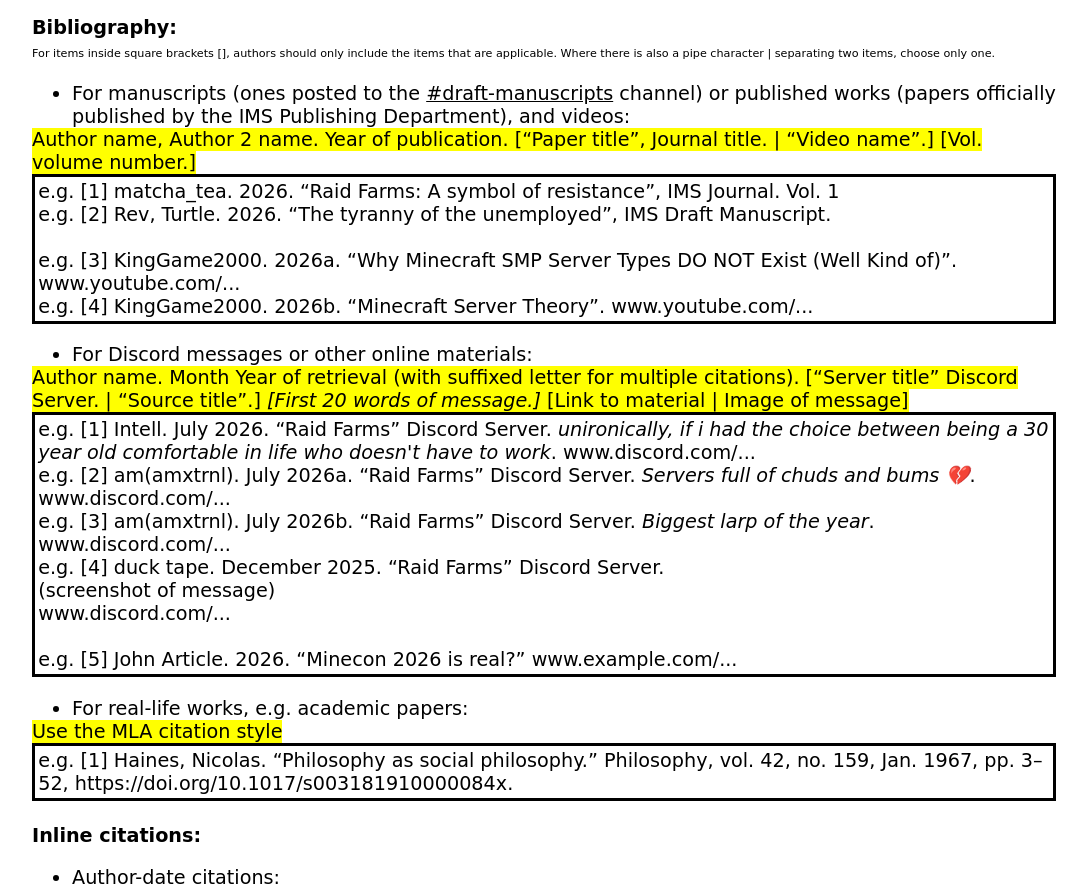
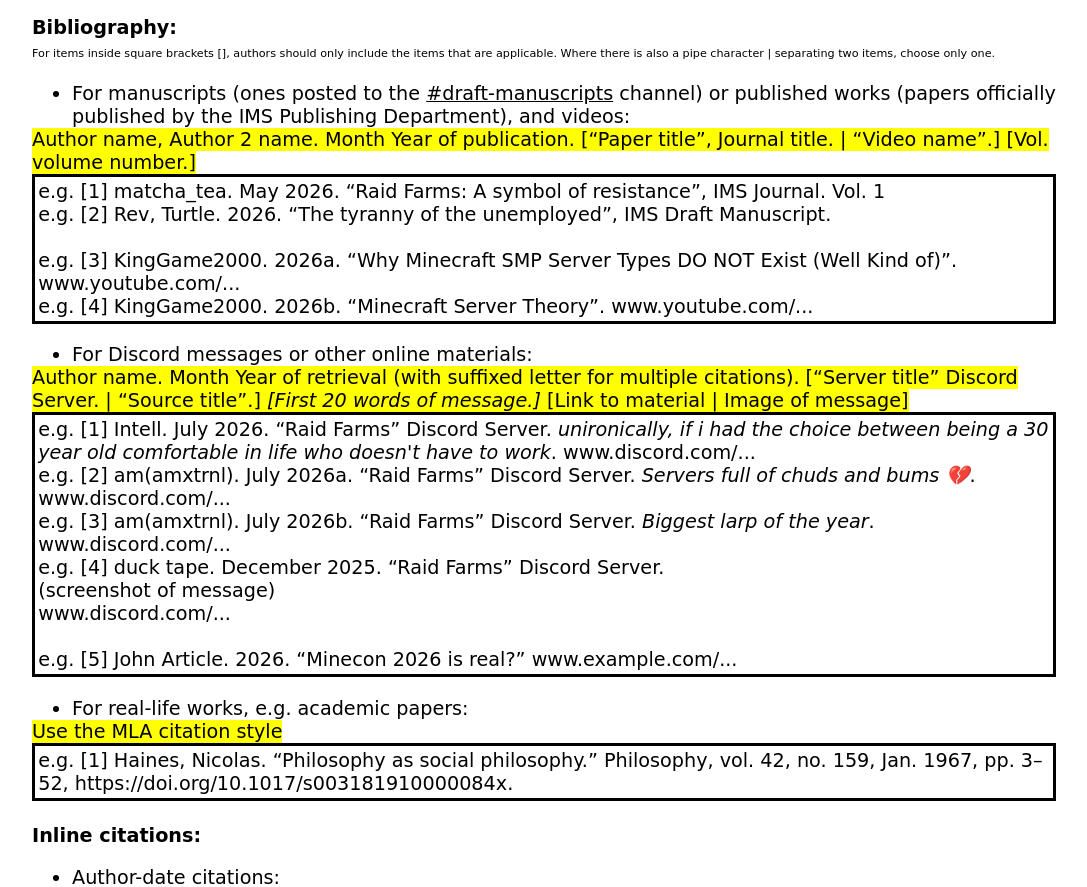
Before and after one commit to imsresearch/ims-website, a React (Vite) app: page /publish-with-us/style-guide in a window 1280 px wide. Shown: the part 2231-3118 px from the top of the page, without its empty margins (96-1183 px from the left). Built offline with nearby package versions, Linux system fonts and the light colour scheme.

Commit message:
Update style-guide.jsx

```diff
--- a/src/pages/style-guide.jsx
+++ b/src/pages/style-guide.jsx
@@ -191,10 +191,10 @@
                                 and videos:
                             </li>
                         </ul>
-                        <mark>Author name, Author 2 name. Year of publication. [“Paper title”, Journal title. | “Video name”.] [Vol. volume number.]</mark>
+                        <mark>Author name, Author 2 name. Month Year of publication. [“Paper title”, Journal title. | “Video name”.] [Vol. volume number.]</mark>
                         <br />
                         <div class="ref-box">
-                            e.g. [1] matcha_tea. 2026. “Raid Farms: A symbol of resistance”, IMS Journal. Vol. 1
+                            e.g. [1] matcha_tea. May 2026. “Raid Farms: A symbol of resistance”, IMS Journal. Vol. 1
                             <br />
                             e.g. [2] Rev, Turtle. 2026. “The tyranny of the unemployed”, IMS Draft Manuscript.
                             <br />
```
